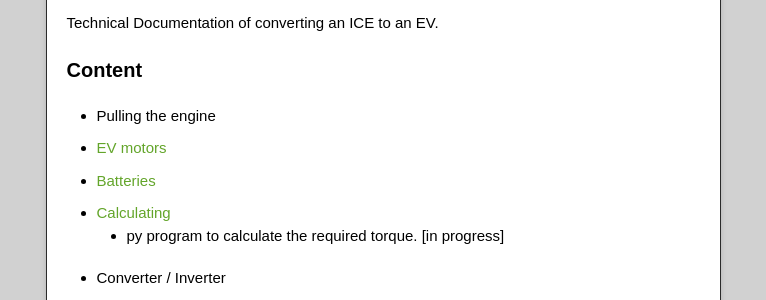
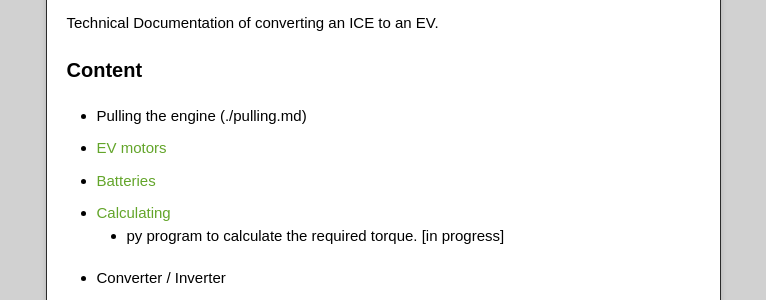
Before and after one commit to novogenautonomy/novogenautonomy.github.io, a Jekyll site: the page built from index.md, in a window 1280 px wide. Shown: the part 332-632 px from the top of the page, without its empty margins (257-1023 px from the left). Built offline with Jekyll 4.4.1, drawn with Linux system fonts in a browser that asks for light colours; our own code applies the rules of GitHub Pages for plain Markdown files.

Commit message:
Update index.md

```diff
--- a/index.md
+++ b/index.md
@@ -7,7 +7,7 @@ layout: default
 
 ### Content
 
-* Pulling the engine
+* Pulling the engine (./pulling.md)
 * [EV motors](./evEngine.md)
 * [Batteries](./batteries.md)
 * [Calculating](./calculating.md)
```
